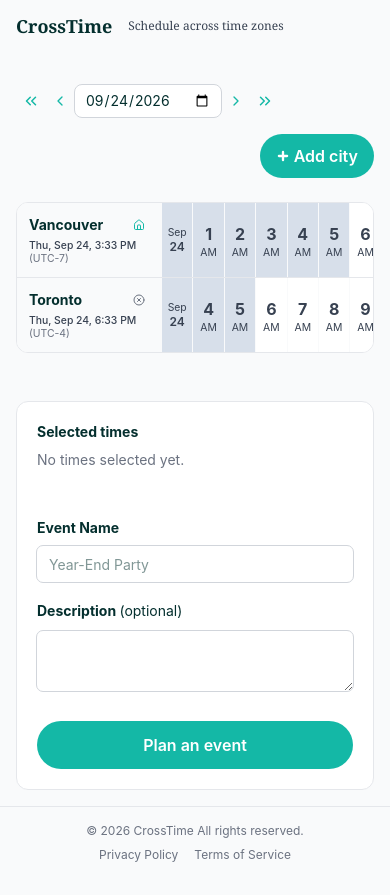
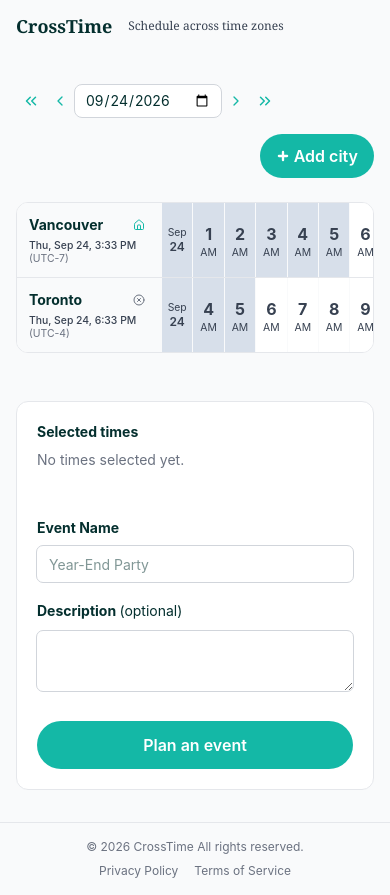
Before and after one commit to masuyama13/scheduling-polls, a React (Vite) app in the folder frontend/: page / in a window 390 px wide. Built offline with nearby package versions, Linux system fonts and the light colour scheme.

Commit message:
Add padding bottom to MainLayout to create space between content and the footer

```diff
--- a/frontend/src/components/MainLayout.tsx
+++ b/frontend/src/components/MainLayout.tsx
@@ -6,7 +6,7 @@ export default function MainLayout() {
   return (
     <div className="min-h-screen bg-surface-page flex flex-col">
       <Header />
-      <main className="flex-1 w-full">
+      <main className="flex-1 w-full pb-4 sm:pb-8">
         <Outlet />
       </main>
       <Footer />
```
